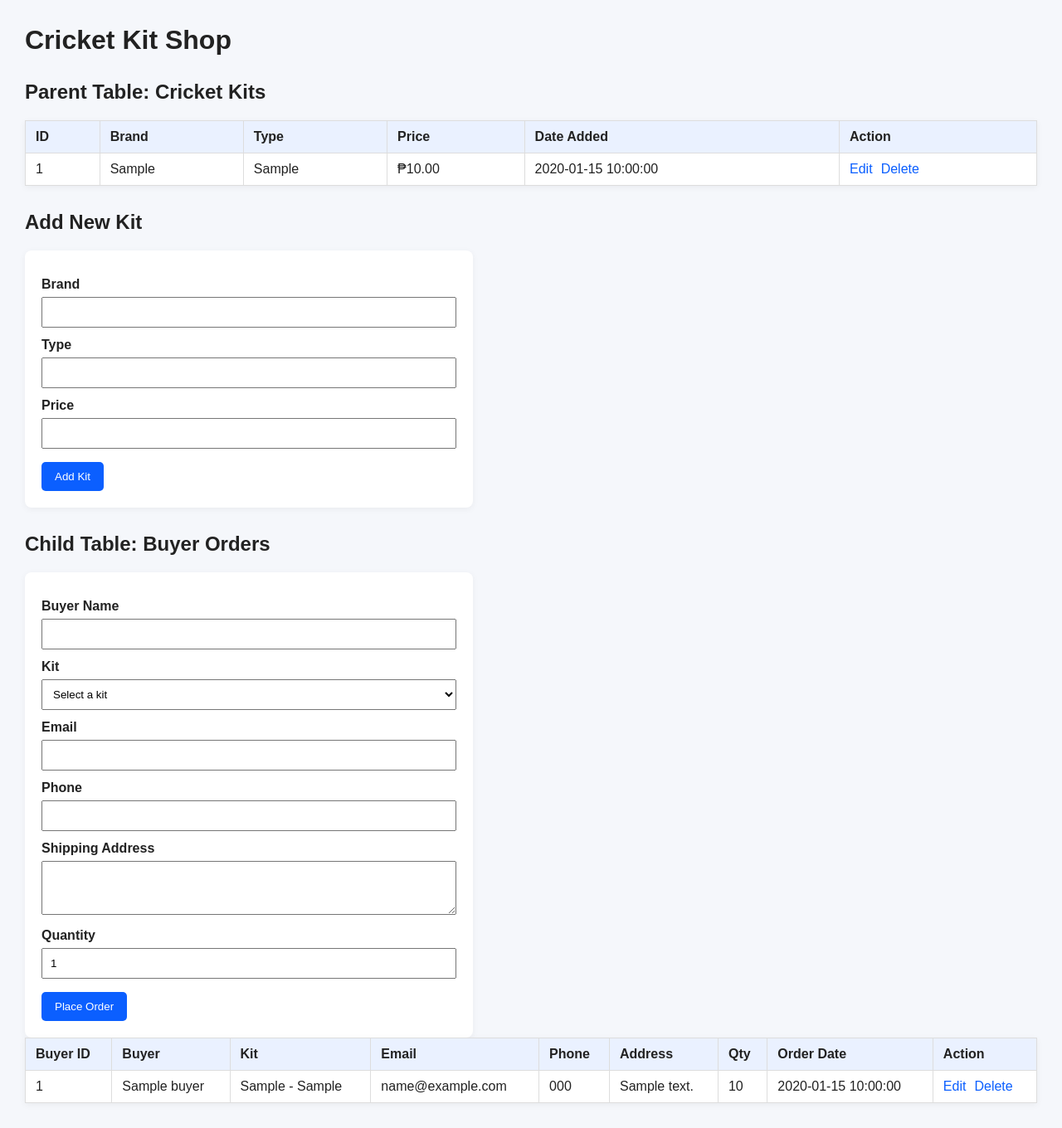
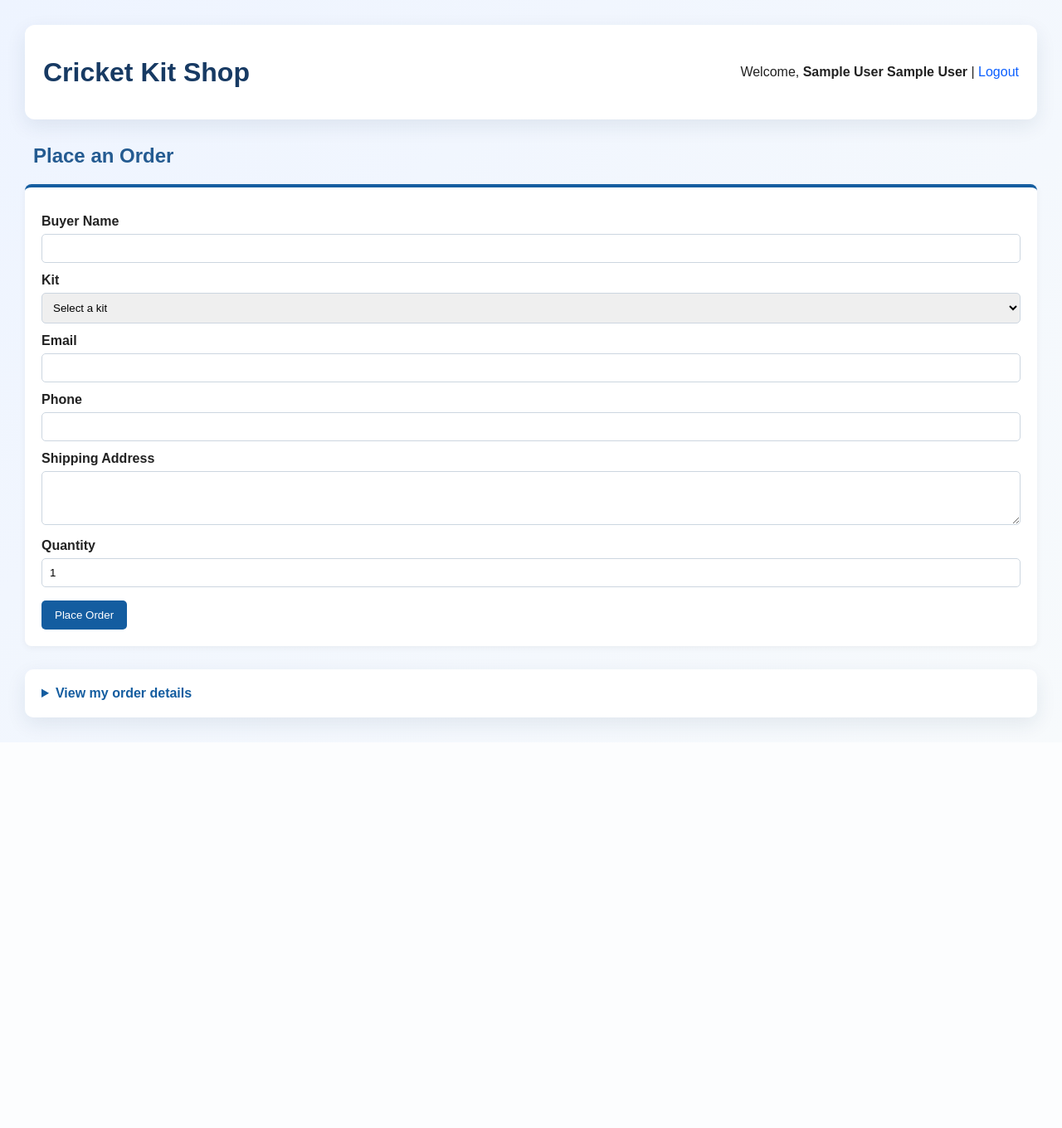
Before and after one commit to YutaTheGreat/cricket-kit-shop, a PHP site: page / in a window 1280 px wide. Shown: the whole page at 83% size. After the commit the page ends 889 px from the top, so only its background shows below. Run offline with PHP 8.4, Linux system fonts and the light colour scheme; the visitor is signed in with stand-in values (Sample User, id 1); tables that the repository leaves empty hold one stand-in row (values such as "Sample post").

Commit message:
Add files via upload

```diff
--- a/editOrder.php
+++ b/editOrder.php
@@ -1,5 +1,8 @@
 <?php
 require_once __DIR__ . '/core/dbConfig.php';
+require_once __DIR__ . '/core/auth.php';
+requireLogin();
+if (!isOwner()) { header('Location: index.php?access=denied'); exit(); }
 
 $message = '';
 
--- a/index.php
+++ b/index.php
@@ -1,20 +1,35 @@
 <?php
 require_once __DIR__ . '/core/dbConfig.php';
+require_once __DIR__ . '/core/auth.php';
+requireLogin();
+$ownerAccess = isOwner();
 
 $stmt = $pdo->query(
-    'SELECT item_id, item_brand, item_type, price, date_added
-     FROM cricket_kits
-     ORDER BY item_id DESC'
+    'SELECT k.item_id, k.item_brand, k.item_type, k.price, k.date_added, k.last_updated,
+            CONCAT_WS(" ", u.first_name, u.last_name) AS added_by_name
+     FROM cricket_kits k
+     LEFT JOIN users u ON u.user_id = k.added_by
+     ORDER BY k.item_id DESC'
 );
 $kits = $stmt->fetchAll();
 
-$buyers = $pdo->query(
-    'SELECT b.buyer_id, b.buyer_name, b.email, b.phone, b.shipping_address, b.quantity, b.order_date,
-            k.item_brand, k.item_type, k.price
+$buyerSql = 'SELECT b.buyer_id, b.buyer_name, b.email, b.phone, b.shipping_address, b.quantity, b.order_date, b.last_updated,
+            k.item_brand, k.item_type, k.price,
+            CONCAT_WS(" ", u.first_name, u.last_name) AS added_by_name
      FROM buyers b
      JOIN cricket_kits k ON k.item_id = b.item_id
-     ORDER BY b.buyer_id DESC'
-)->fetchAll();
+     LEFT JOIN users u ON u.user_id = b.added_by';
+if (!isOwner()) {
+    $buyerSql .= ' WHERE b.added_by = :user_id';
+}
+$buyerSql .= ' ORDER BY b.buyer_id DESC';
+$buyerStmt = $pdo->prepare($buyerSql);
+if (!isOwner()) {
+    $buyerStmt->execute([':user_id' => currentUserId()]);
+} else {
+    $buyerStmt->execute();
+}
+$buyers = $buyerStmt->fetchAll();
 ?>
 
 <!DOCTYPE html>
@@ -95,12 +110,30 @@ $buyers = $pdo->query(
             color: #056b3a;
             font-weight: bold;
         }
+        body { background: linear-gradient(135deg, #eef4ff, #f7fafc); }
+        body > h1, body > h2, body > table, body > form, body > .customer-note, body > div { max-width: 1200px; margin-left: auto; margin-right: auto; }
+        body > div:first-of-type { display: flex; padding: 18px 22px; border-radius: 12px; background: #fff; box-shadow: 0 8px 24px rgba(22, 50, 92, .09); }
+        h1 { color: #173a63; }
+        h2 { color: #245b91; }
+        table { border-radius: 10px; overflow: hidden; }
+        th { background: #dbe9f9; color: #173a63; }
+        tr:nth-child(even) td { background: #f8fbff; }
+        form { border-top: 4px solid #145da0; }
+        input, select, textarea { border: 1px solid #ccd6e0; border-radius: 5px; }
+        button { background: #145da0; transition: transform .15s, background .15s; }
+        button:hover { background: #0d477d; transform: translateY(-1px); }
+        .actions a, body a { display: inline-block; }
+        .customer-note { max-width: 1160px; padding: 14px 18px; background: #e8f4ff; border-left: 4px solid #145da0; border-radius: 6px; }
+        .order-details { max-width: 1200px; margin: 28px auto 0; padding: 14px; background: #fff; border-radius: 10px; box-shadow: 0 8px 24px rgba(22, 50, 92, .09); }
+        .order-details summary { color: #145da0; font-weight: bold; cursor: pointer; padding: 6px; }
+        .order-details table { margin-top: 14px; }
     </style>
 </head>
 <body>
-    <h1>Cricket Kit Shop</h1>
+    <div style="display:flex;justify-content:space-between;align-items:center"><h1>Cricket Kit Shop</h1><div>Welcome, <strong><?= htmlspecialchars(currentUserName()) ?></strong> | <a href="logout.php">Logout</a></div></div>
 
-    <h2>Parent Table: Cricket Kits</h2>
+    <?php if ($ownerAccess): ?>
+    <h2>Cricket Kits</h2>
     <table>
         <thead>
             <tr>
@@ -109,13 +142,15 @@ $buyers = $pdo->query(
                 <th>Type</th>
                 <th>Price</th>
                 <th>Date Added</th>
-                <th>Action</th>
+                <th>Added By</th>
+                <th>Last Updated</th>
+                <?php if ($ownerAccess): ?><th>Action</th><?php endif; ?>
             </tr>
         </thead>
         <tbody>
             <?php if (empty($kits)): ?>
                 <tr>
-                    <td colspan="6">No kits found.</td>
+                    <td colspan="<?= $ownerAccess ? 8 : 7 ?>">No kits found.</td>
                 </tr>
             <?php else: ?>
                 <?php foreach ($kits as $kit): ?>
@@ -125,18 +160,24 @@ $buyers = $pdo->query(
                         <td><?= htmlspecialchars($kit['item_type']) ?></td>
                         <td>₱<?= number_format((float) $kit['price'], 2) ?></td>
                         <td><?= htmlspecialchars($kit['date_added']) ?></td>
+                        <td><?= htmlspecialchars($kit['added_by_name'] ?: 'Unknown') ?></td>
+                        <td><?= htmlspecialchars($kit['last_updated']) ?></td>
+                        <?php if ($ownerAccess): ?>
                         <td>
                             <div class="actions">
                                 <a href="editOrder.php?id=<?= (int) $kit['item_id'] ?>">Edit</a>
                                 <a href="core/handleForms.php?delete_item_id=<?= (int) $kit['item_id'] ?>" onclick="return confirm('Delete this kit and all related buyer orders?')">Delete</a>
                             </div>
                         </td>
+                        <?php endif; ?>
                     </tr>
                 <?php endforeach; ?>
             <?php endif; ?>
         </tbody>
     </table>
+    <?php endif; ?>
 
+    <?php if ($ownerAccess): ?>
     <h2>Add New Kit</h2>
     <form method="POST" action="core/handleForms.php">
         <input type="hidden" name="addKitBtn" value="1">
@@ -152,9 +193,13 @@ $buyers = $pdo->query(
 
         <button type="submit">Add Kit</button>
     </form>
+    <?php endif; ?>
 
-    <h2>Child Table: Buyer Orders</h2>
+    <?php if (!$ownerAccess): ?>
+    <h2>Place an Order</h2>
+    <?php endif; ?>
 
+    <?php if (!$ownerAccess): ?>
     <form method="POST" action="core/handleForms.php">
         <input type="hidden" name="placeOrderBtn" value="1">
 
@@ -183,7 +228,14 @@ $buyers = $pdo->query(
 
         <button type="submit">Place Order</button>
     </form>
+    <?php endif; ?>
 
+    <?php if ($ownerAccess): ?>
+    <h2>Buyer Orders</h2>
+    <?php else: ?>
+    <details class="order-details">
+        <summary>View my order details</summary>
+    <?php endif; ?>
     <table>
         <thead>
             <tr>
@@ -195,13 +247,15 @@ $buyers = $pdo->query(
                 <th>Address</th>
                 <th>Qty</th>
                 <th>Order Date</th>
+                <th>Added By</th>
+                <th>Last Updated</th>
                 <th>Action</th>
             </tr>
         </thead>
         <tbody>
             <?php if (empty($buyers)): ?>
                 <tr>
-                    <td colspan="9">No buyer orders yet.</td>
+                    <td colspan="11">No buyer orders yet.</td>
                 </tr>
             <?php else: ?>
                 <?php foreach ($buyers as $buyer): ?>
@@ -214,6 +268,8 @@ $buyers = $pdo->query(
                         <td><?= htmlspecialchars($buyer['shipping_address']) ?></td>
                         <td><?= htmlspecialchars($buyer['quantity']) ?></td>
                         <td><?= htmlspecialchars($buyer['order_date']) ?></td>
+                        <td><?= htmlspecialchars($buyer['added_by_name'] ?: 'Unknown') ?></td>
+                        <td><?= htmlspecialchars($buyer['last_updated']) ?></td>
                         <td>
                             <div class="actions">
                                 <a href="editBuyerOrder.php?id=<?= (int) $buyer['buyer_id'] ?>">Edit</a>
@@ -225,5 +281,6 @@ $buyers = $pdo->query(
             <?php endif; ?>
         </tbody>
     </table>
+    <?php if (!$ownerAccess): ?></details><?php endif; ?>
 </body>
 </html>
```
Also changed, not shown: editBuyerOrder.php (+6 -1 lines), editKit.php (+7 -1 lines), login.php (added, +37 -0 lines), logout.php (added, +10 -0 lines), register.php (added, +34 -0 lines).
